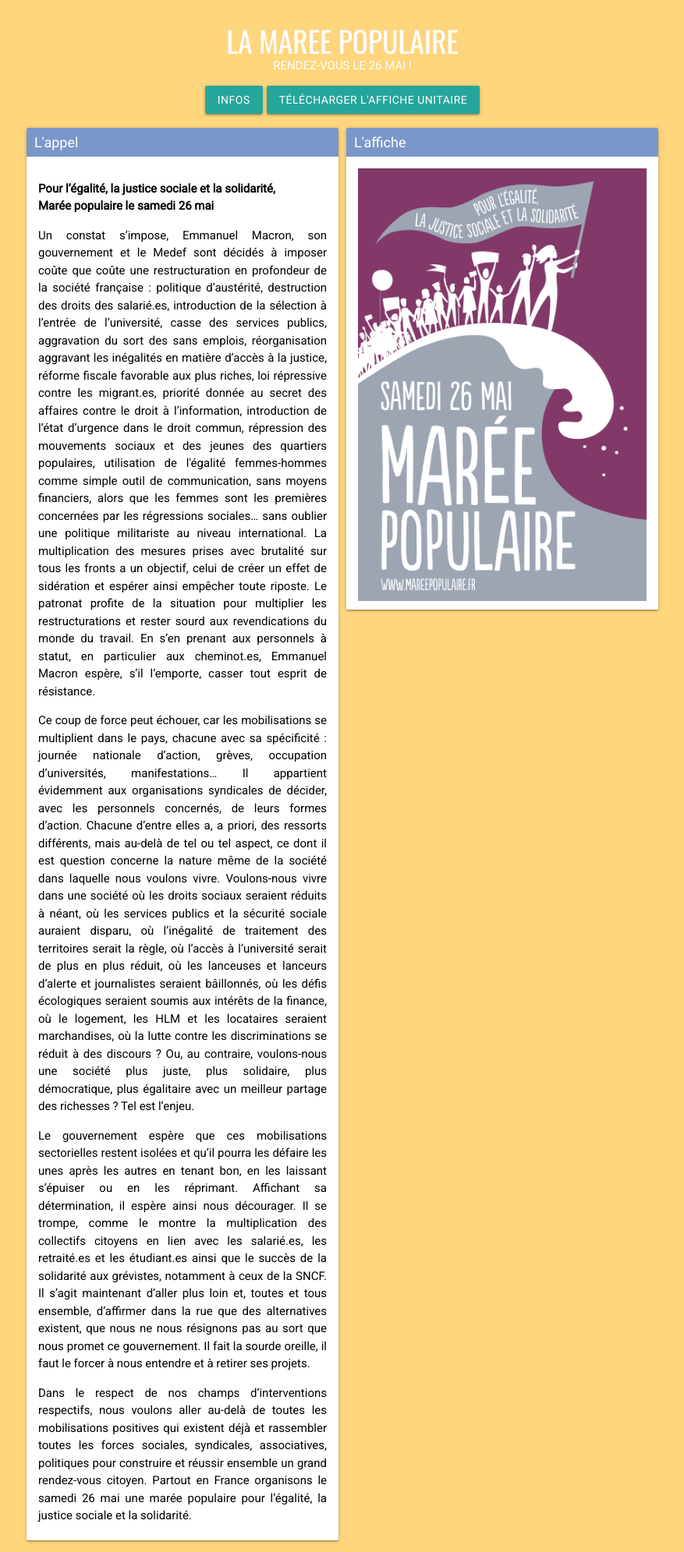
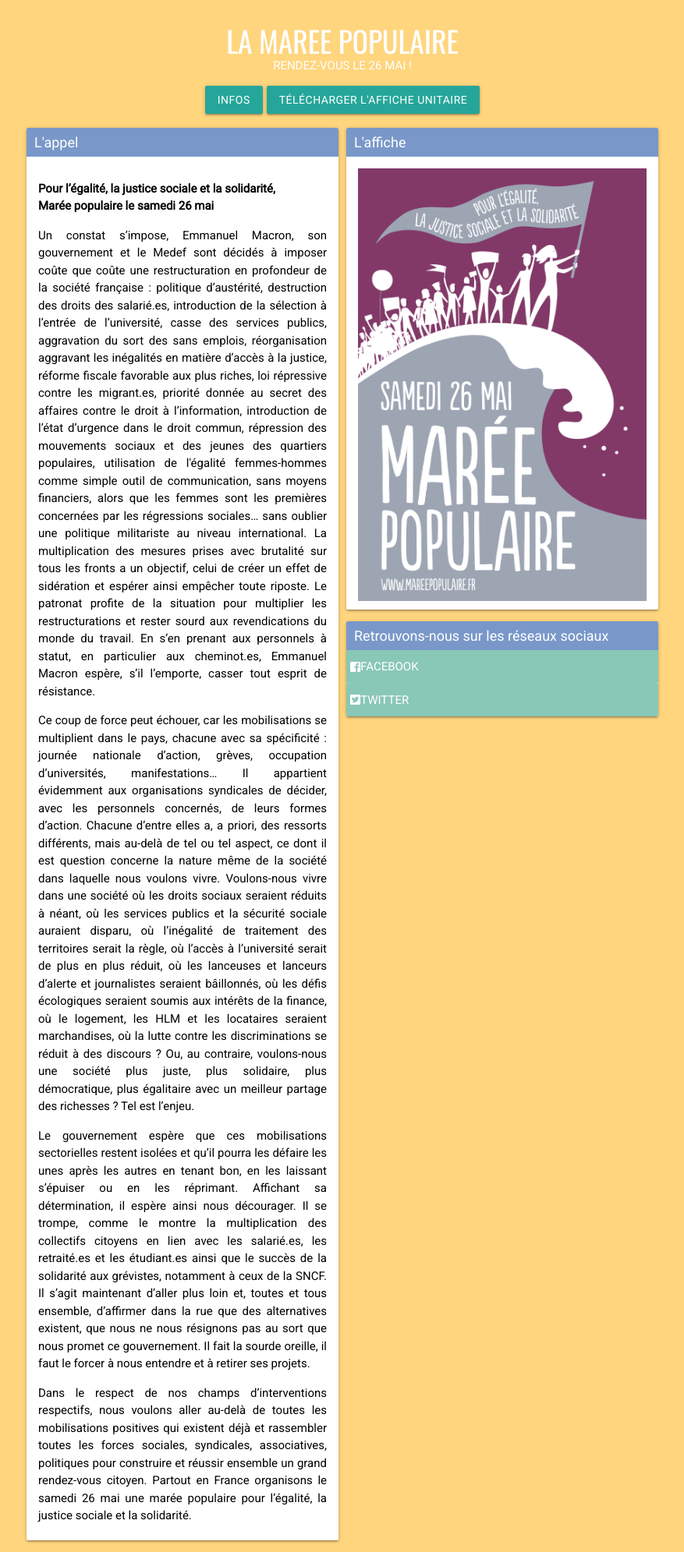
Before and after one commit to tonygoussot/mareepopulaire, a Jekyll site: the page built from index.html, in a window 1280 px wide. Shown: the whole page at 78% size, without its empty margins (201-1078 px from the left). Built offline with Jekyll 4.4.1, drawn with Linux system fonts in a browser that asks for light colours; nearby versions of some CDN libraries; comment, search, counter and statistics services are not loaded.

Commit message:
add social networks

```diff
--- a/index.html
+++ b/index.html
@@ -38,5 +38,16 @@ title: Accueil
         <img src="{{ site.baseurl }}/public/img/affiche_unitaire_lq.png" alt="Affiche unitaire" />
       </div>
     </div>
+    <div class="Article card">
+      <div class="Article__title">
+        Retrouvons-nous sur les réseaux sociaux
+      </div>
+      <div class="Article__action rs">
+        <a class="Article__action--link" href="https://www.facebook.com/mareepopulaire/" target="_blank"><svg class="svg-inline--fa fa-facebook-square fa-w-14" aria-hidden="true" data-prefix="fab" data-icon="facebook-square" role="img" xmlns="http://www.w3.org/2000/svg" viewBox="0 0 448 512" data-fa-i2svg=""><path fill="currentColor" d="M448 80v352c0 26.5-21.5 48-48 48h-85.3V302.8h60.6l8.7-67.6h-69.3V192c0-19.6 5.4-32.9 33.5-32.9H384V98.7c-6.2-.8-27.4-2.7-52.2-2.7-51.6 0-87 31.5-87 89.4v49.9H184v67.6h60.9V480H48c-26.5 0-48-21.5-48-48V80c0-26.5 21.5-48 48-48h352c26.5 0 48 21.5 48 48z"></path></svg><!-- <i class="fab fa-facebook-square"></i> --><span> Facebook </span></a>
+      </div>
+      <div class="Article__action rs">
+        <a class="Article__action--link" href="https://twitter.com/mareepopulaire" target="_blank"><svg class="svg-inline--fa fa-twitter-square fa-w-14" aria-hidden="true" data-prefix="fab" data-icon="twitter-square" role="img" xmlns="http://www.w3.org/2000/svg" viewBox="0 0 448 512" data-fa-i2svg=""><path fill="currentColor" d="M400 32H48C21.5 32 0 53.5 0 80v352c0 26.5 21.5 48 48 48h352c26.5 0 48-21.5 48-48V80c0-26.5-21.5-48-48-48zm-48.9 158.8c.2 2.8.2 5.7.2 8.5 0 86.7-66 186.6-186.6 186.6-37.2 0-71.7-10.8-100.7-29.4 5.3.6 10.4.8 15.8.8 30.7 0 58.9-10.4 81.4-28-28.8-.6-53-19.5-61.3-45.5 10.1 1.5 19.2 1.5 29.6-1.2-30-6.1-52.5-32.5-52.5-64.4v-.8c8.7 4.9 18.9 7.9 29.6 8.3a65.447 65.447 0 0 1-29.2-54.6c0-12.2 3.2-23.4 8.9-33.1 32.3 39.8 80.8 65.8 135.2 68.6-9.3-44.5 24-80.6 64-80.6 18.9 0 35.9 7.9 47.9 20.7 14.8-2.8 29-8.3 41.6-15.8-4.9 15.2-15.2 28-28.8 36.1 13.2-1.4 26-5.1 37.8-10.2-8.9 13.1-20.1 24.7-32.9 34z"></path></svg><!-- <i class="fab fa-twitter-square"></i> --><span> Twitter </span></a>
+      </div>
+    </div>
   </div>
 </div>
--- a/public/css/style.scss
+++ b/public/css/style.scss
@@ -167,6 +167,36 @@ img {
     margin: 10px;
 }
 
+.Article__action.rs {
+    background-color: #89c7b6;
+    color: #89c7b6;
+}
+.Article__action {
+    border-bottom-left-radius: 2px;
+    border-bottom-right-radius: 2px;
+    background-color: #ad84c7;
+    text-transform: uppercase;
+    display: -ms-flexbox;
+    display: flex;
+    cursor: pointer;
+    padding: 5px;
+    color: #ad84c7;
+}
+
+.Article__action--link {
+    color: #fff;
+}
+
+.Article__action--link, .contacts__action--link {
+    display: -ms-flexbox;
+    display: flex;
+    -ms-flex-align: center;
+    align-items: center;
+    text-align: center;
+    padding-top: 5px;
+    padding-bottom: 5px;
+}
+
 .card {
   box-shadow: 0 4px 10px 0 rgba(0,0,0,.2),0 4px 20px 0 rgba(0,0,0,.19);
   border-radius: 2px;
```
